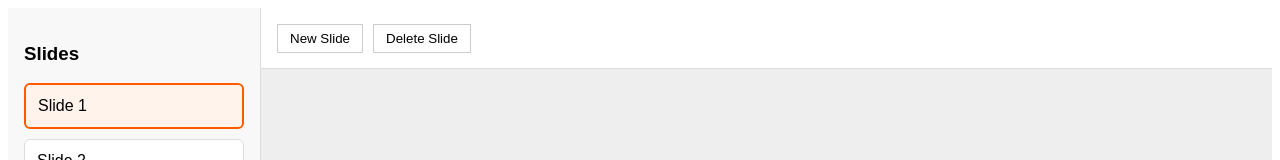
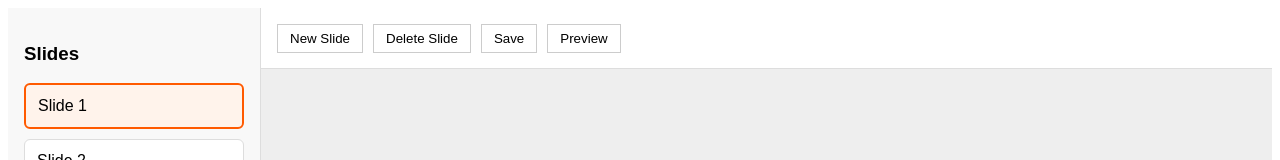
Before and after one commit to NargizaAlieva/revealjs-presentation-editor, a React app in the folder frontend/: page / in a window 1280 px wide. Shown: the top 160 px of the page. Built offline with nearby package versions, Linux system fonts and the light colour scheme; the HTML template or start-up script is replaced by a standard one.

Commit message:
Implement add and delete slide actions

```diff
--- a/frontend/src/components/Toolbar.jsx
+++ b/frontend/src/components/Toolbar.jsx
@@ -1,10 +1,12 @@
 import "./Toolbar.css";
 
-export default function Toolbar() {
+export default function Toolbar({ onAddSlide, onDeleteSlide }) {
   return (
-    <div className="toolbar">
-      <button>New Slide</button>
-      <button>Delete Slide</button>
-    </div>
+    <header className="toolbar">
+      <button onClick={onAddSlide}>New Slide</button>
+      <button onClick={onDeleteSlide}>Delete Slide</button>
+      <button>Save</button>
+      <button>Preview</button>
+    </header>
   );
 }
--- a/frontend/src/pages/EditorPage.jsx
+++ b/frontend/src/pages/EditorPage.jsx
@@ -32,6 +32,28 @@ export default function EditorPage() {
     );
   };
 
+  const addSlide = () => {
+    const newSlide = {
+        id: Date.now(),
+        title: `Slide ${slides.length + 1}`,
+        text: "New slide content",
+    };
+
+    setSlides([...slides, newSlide]);
+    setSelectedSlideId(newSlide.id);
+    };
+
+    const deleteSlide = () => {
+    if (slides.length === 1) return;
+
+    const updatedSlides = slides.filter(
+        (slide) => slide.id !== selectedSlideId
+    );
+
+    setSlides(updatedSlides);
+    setSelectedSlideId(updatedSlides[0].id);
+  };
+
   return (
     <div className="editor-page">
       <SlideList
@@ -41,7 +63,10 @@ export default function EditorPage() {
       />
 
       <div className="editor-main">
-        <Toolbar />
+        <Toolbar
+            onAddSlide={addSlide}
+            onDeleteSlide={deleteSlide}
+        />
         <EditorCanvas
           slide={selectedSlide}
           onChangeText={updateSlideText}
```
